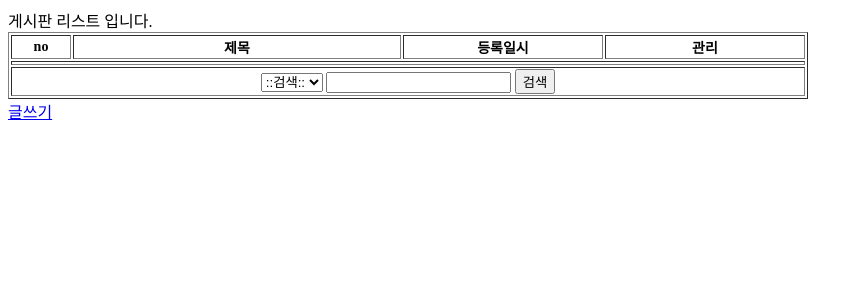
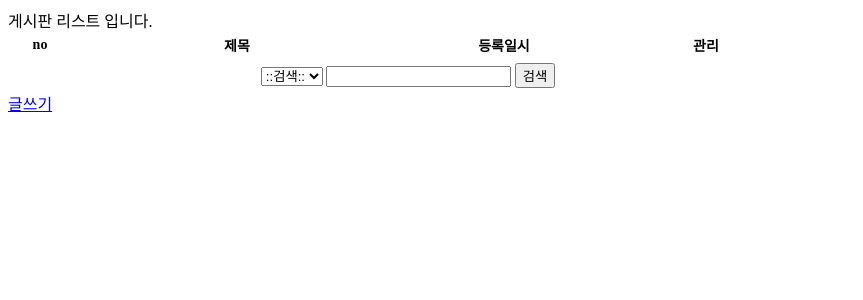
Before and after one commit to BaeFather/CI_TEST, a CodeIgniter app: page /database/board in a window 1280 px wide. Shown: the top 300 px of the page, without its empty margins (0-863 px from the left). Run offline with CodeIgniter, Linux system fonts and the light colour scheme; data that the repository does not hold is empty.

Commit message:
2311201007
Signed-off-by: JS.Bae <sori9th@gmail.com>

```diff
--- a/application/controllers/Board.php
+++ b/application/controllers/Board.php
@@ -1,6 +1,7 @@
 <?php
 defined('BASEPATH') OR exit('No direct script access allowed');
 
+// 기본 클래스명과 controller 파일명의 첫글자는 대문자로 지정해야한다.
 class Board extends CI_Controller {
 
     public function __construct()
@@ -9,6 +10,27 @@ class Board extends CI_Controller {
         $this->load->library('form_validation');        // 폼 유효성 검사 라이브러리 호출
         $this->load->model('Board_model', 'board');     // 모델 호출 및 별칭"board" 설정
     }
+
+	// 글쓰기
+	public function create()
+	{
+		$this->load->view('board/create');
+	}
+
+	// 등록 처리
+	public function store()
+	{
+		$this->form_validation->set_rules('title', 'Title', 'required');
+		$this->form_validation->set_rules('contents', 'Contents', 'required');
+
+		if($this->form_validation->run()) {
+			$this->board->store();      // Board_model.php store() 실행
+			redirect('/board');  // 리스트로 보냄
+		}
+		else {
+			echo "Store:필수데이터 입력누락";
+		}
+	}
 
     // 글목록
 	public function index()
@@ -20,8 +42,8 @@ class Board extends CI_Controller {
         $config['total_rows']  = $this->board->getAll('count');     // 전체 게시글수
         $config['per_page']    = 3;    // 페이지당 게시글 수
         $config['num_links']   = 10;   // 페이지당 출력 블록수
-        $config['uri_segment'] = 2;    // URI내의 페이지번호를 나타내는 위치점
-        $config['use_page_numbers'] = TRUE;     // URI 새그먼트는 페이징하는 아이템들의 시작 인덱스를 사용합니다. 실제 페이지 번호를 보여주고 싶다면, TRUE로 설정
+        $config['uri_segment'] = 2;    // URI 내의 페이지번호를 나타내는 위치점
+        $config['use_page_numbers'] = TRUE;     // URI 새그먼트는 페이징하는 아이템들의 시작 인덱스를 사용합니다. 실제 페이지 번호를 보여주고 싶다면, TRUE 설정
 
         $this->pagination->initialize($config);
 
@@ -46,26 +68,6 @@ class Board extends CI_Controller {
 
         $this->load->view('board/list', $data);
 	}
-
-    public function create()
-    {
-        $this->load->view('board/create');
-    }
-
-    // 등록 처리
-    public function store()
-    {
-        $this->form_validation->set_rules('title', 'Title', 'required');
-        $this->form_validation->set_rules('contents', 'Contents', 'required');
-
-        if($this->form_validation->run()) {
-            $this->board->store();      // Board_model.php store() 실행
-            redirect('/board');  // 리스트로 보냄
-        }
-        else {
-            echo "Store:필수데이터 입력누락";
-        }
-    }
 
     // 상세보기(글번호)
     public function show($idx)
--- a/application/controllers/Welcome.php
+++ b/application/controllers/Welcome.php
@@ -1,4 +1,7 @@
 <?php
+
+// 기본 클래스명과 controller 파일명의 첫글자는 대문자로 지정해야한다.
+
 defined('BASEPATH') OR exit('No direct script access allowed');
 
 class Welcome extends CI_Controller {
--- a/application/views/board/list.php
+++ b/application/views/board/list.php
@@ -1,11 +1,11 @@
 게시판 리스트 입니다.
 
-<table border="1" width="800" style="font-size:14px">
+<table style="width:800px;font-size:14px">
     <colgroup>
-        <col width="60">
-        <col width="">
-        <col width="200">
-        <col width="200">
+        <col style="width:60px">
+        <col>
+        <col style="width:200px">
+        <col style="width:200px">
     </colgroup>
     <tr>
         <th>no</th>
@@ -13,22 +13,22 @@
         <th>등록일시</th>
         <th>관리</th>
     </tr>
-<?
+<?php
 $no = $start_no;
 foreach ($list as $LIST) {
 ?>
     <tr>
         <td align="center"><?=$no?></td>
-        <td><?=$LIST->title;?></td>
-        <td align="center"><?=$LIST->regdate;?></td>
+        <td><?=$LIST->title?></td>
+        <td align="center"><?=$LIST->regdate?></td>
         <td align="center">
-            <a href="/board/show/<?=$LIST->idx;?>">View</a>
-            <a href="/board/edit/<?=$LIST->idx;?>">Edit</a>
-            <a href="javascript:;" onClick="boardProc('delete','<?=$LIST->idx;?>');">Delete</a>
-            <a href="javascript:;" onClick="boardProc('drop','<?=$LIST->idx;?>');">Drop</a>
+            <a href="/board/show/<?=$LIST->idx?>">View</a>
+            <a href="/board/edit/<?=$LIST->idx?>">Edit</a>
+            <a href="javascript:;" onClick="boardProc('delete','<?=$LIST->idx?>');">Delete</a>
+            <a href="javascript:;" onClick="boardProc('drop','<?=$LIST->idx?>');">Drop</a>
         </td>
     </tr>
-<?
+<?php
     $no--;
 }
 ?>
```
Also changed, not shown: application/models/Board_model.php (+5 -5 lines).
